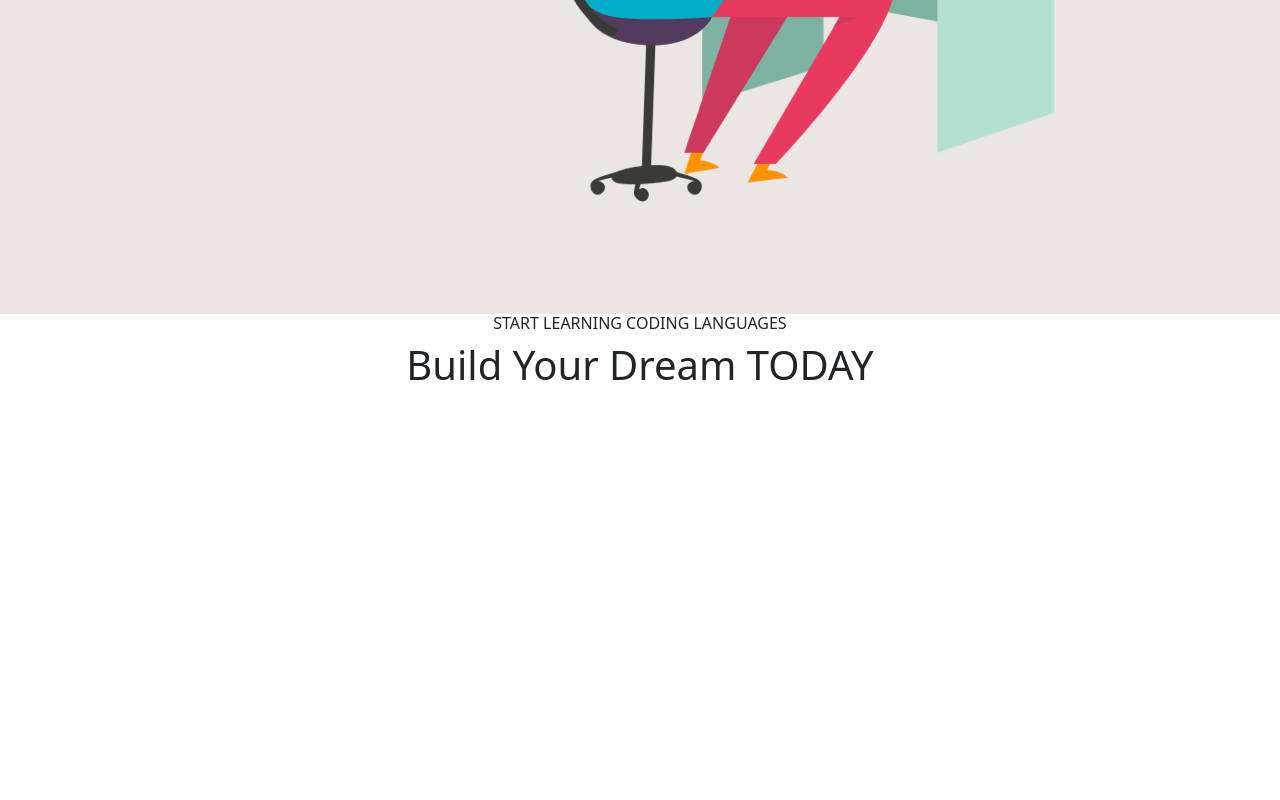
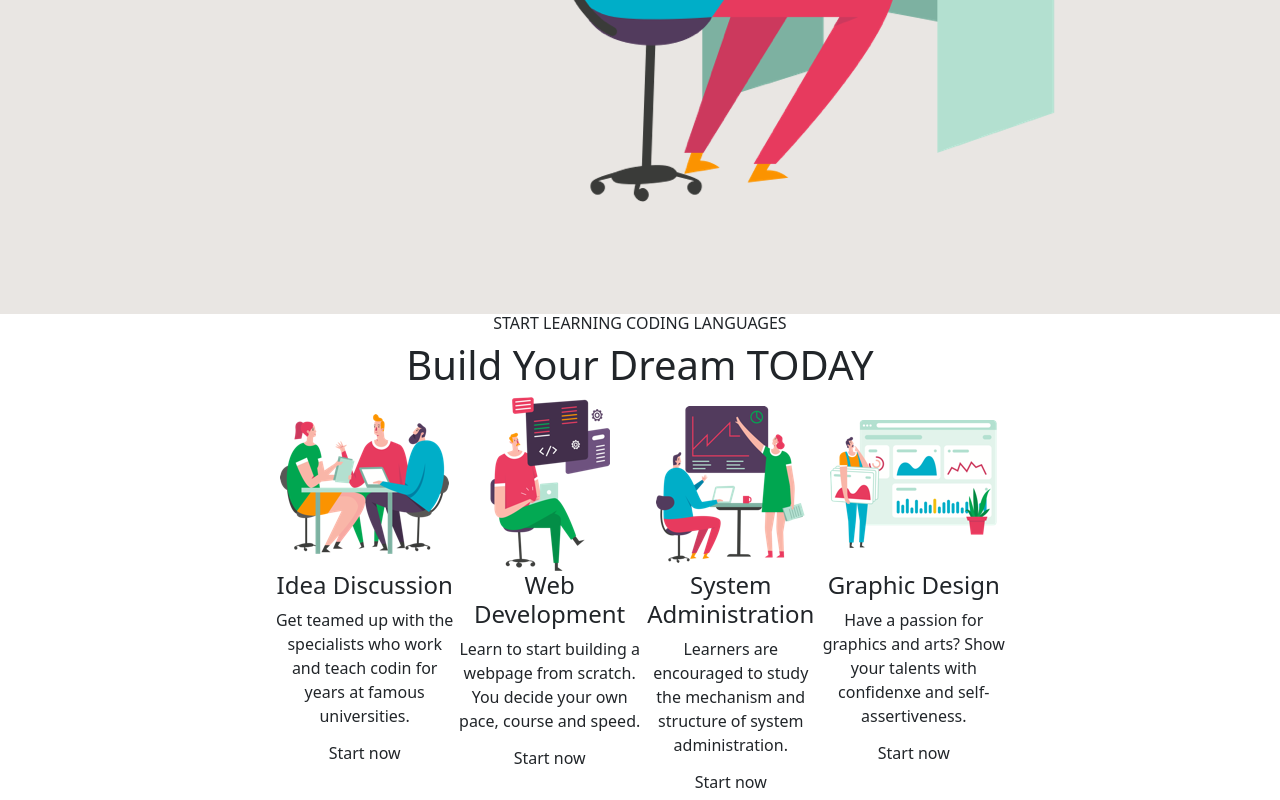
Before and after one commit to adricosmicfox/proj-html-vuejs, a Vue app: page / in a window 1280 px wide. Shown: the part 502-1302 px from the top of the page. Before the commit the page ends 899 px from the top, so only its background shows below. Built offline with nearby package versions, Linux system fonts and the light colour scheme.

Commit message:
added small boxes to build dream component

```diff
--- a/src/components/BuildDreamComponent.vue
+++ b/src/components/BuildDreamComponent.vue
@@ -1,9 +1,44 @@
 <template>
+    <section>
   <div class="d-flex flex-column align-items-center">
     <h6>START LEARNING CODING LANGUAGES</h6>
     <H1>Build Your Dream TODAY</H1>
   </div>
 
+  <div class="d-flex">
+
+    <div class="text-center am-small-box">
+    <img src="../assets/home-5-image-box-01.png" alt="">
+    <h4>Idea Discussion</h4>
+    <p>Get teamed up with the specialists who work and teach codin for years at famous universities.</p>
+    <h6>Start now</h6>
+    </div>
+
+    <div class="text-center am-small-box">
+    <img src="../assets/home-5-image-box-02.png" alt="">
+    <h4>Web Development</h4>
+    <p>Learn to start building a webpage from scratch. You decide your own pace, course and speed.</p>
+    <h6>Start now</h6>
+    </div>
+
+    <div class="text-center am-small-box">
+    <img src="../assets/home-5-image-box-03.png" alt="">
+    <h4>System Administration</h4>
+    <p>Learners are encouraged to study the mechanism and structure of system administration.</p>
+    <h6>Start now</h6>
+    </div>
+
+    <div class="text-center am-small-box">
+    <img src="../assets/home-5-image-box-04.png" alt="">
+    <h4>Graphic Design</h4>
+    <p>Have a passion for graphics and arts? Show your talents with confidenxe and self-assertiveness.</p>
+    <h6>Start now</h6>
+    </div>
+
+
+  </div>
+
+  </section>
 </template>
 
 
@@ -18,5 +53,14 @@ name: 'BuildDreamComponent'
 
 <!-- *****CSS STYLE***** -->
 <style lang="scss" scoped>
+section{
+    padding-left: 17rem;
+    padding-right: 17rem;
+}
+
+.am-small-box{
+
+}
+
 
 </style>
--- a/src/components/JumbotronComponent.vue
+++ b/src/components/JumbotronComponent.vue
@@ -1,5 +1,5 @@
 <template>
-    <div class="am-jumbotron d-flex">
+    <section class="am-jumbotron d-flex">
 
         <div>
             <h1>Complete Your Dreams in JavaS Programming</h1>
@@ -9,9 +9,10 @@
         </div>
 
         <div>
-            <img src="../assets/home-5-hero-image.png" alt="man writing on computer"> </div>
+            <img src="../assets/home-5-hero-image.png" alt="man writing on computer">
         </div>
 
+    </section>
   </template>
 
 
```
